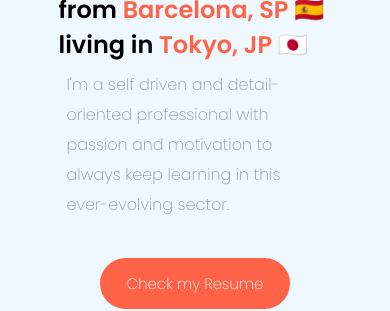
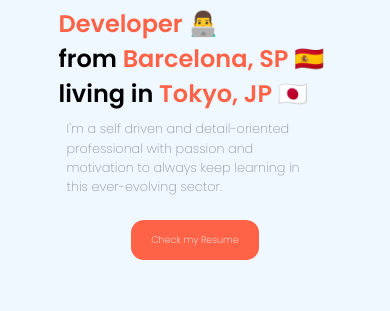
Before and after one commit to serginogal/react-portfolio, a React (Create React App) app: page / in a window 390 px wide. Shown: the part 541-852 px from the top of the page. Built offline with nearby package versions, Linux system fonts and the light colour scheme.

Commit message:
made button as separate component

```diff
--- /dev/null
+++ b/src/Components/Button/Button.css
@@ -0,0 +1,48 @@
+.btn {
+  width: 10rem;
+  margin-top: 2rem;
+  font-size: 1rem;
+  padding: 1rem 1.5rem;
+  border-radius: 1rem;
+  text-align: center;
+  overflow: hidden;
+  text-overflow: ellipsis;
+  cursor: pointer;
+}
+
+.btn:hover {
+  opacity: .9;
+}
+
+.btn:active {
+  opacity: .8;
+}
+
+.btn.btn-primary {
+  background-color: tomato;
+  color: #fff;
+}
+
+.btn.btn-secondary {
+  border: tomato 1px solid;
+  background-color: transparent;
+  color: tomato;
+}
+
+.btn.btn-secondary:hover {
+  opacity: .7;
+}
+
+.btn.btn-secondary:active {
+  opacity: .5;
+}
+
+@media only screen and (max-width: 768px) {
+  .btn {
+    font-size: .6rem;
+    width: 7rem;
+    margin-top: 1rem;
+    padding: .8rem .5rem;
+    border-radius: .8rem;
+  }
+}
--- /dev/null
+++ b/src/Components/Button/Button.js
@@ -0,0 +1,13 @@
+import './Button.css'
+import React from 'react'
+
+const Button = ({ text = 'btn_text', primary = true, onClick}) => {
+
+  return (
+    <div {...{onClick}} className={`btn ${primary? 'btn-primary' : 'btn-secondary'}`}>
+      <a>{text}</a>
+    </div>
+  )
+}
+
+export default Button
--- a/src/Components/LandingPage/LandingPage.css
+++ b/src/Components/LandingPage/LandingPage.css
@@ -23,22 +23,6 @@
   margin: .5rem !important;
 }
 
-.landing-text .btn {
-  width: 150px;
-  margin-top: 30px;
-  font-size: 1vw;
-  padding: 14px 20px;
-  background-color: tomato;
-  color: #fff;
-  border-radius: 45px;
-  text-align: center;
-}
-
-.landing-text a {
-  font-size: 15px;
-  color: #fff;
-}
-
 .landing-image img {
   width: 45vw;
 }
@@ -62,7 +46,8 @@
   }
 
   .landing-text h3 {
-    font-size: 1rem;
+    font-size: .8rem;
+    line-height: 1.2rem;
   }
 
   .landing-image img {
--- a/src/Components/LandingPage/LandingPage.js
+++ b/src/Components/LandingPage/LandingPage.js
@@ -1,5 +1,6 @@
 import './LandingPage.css'
 import React from 'react'
+import Button from '../Button/Button'
 
 const LandingPage = () => {
 
@@ -13,9 +14,7 @@ const LandingPage = () => {
         from <span className="highlight">Barcelona, SP 🇪🇸</span><br/>
         living in <span className="highlight">Tokyo, JP 🇯🇵</span></h1>
         <h3>I'm a self driven and detail-oriented professional with passion and motivation to always keep learning in this ever-evolving sector.</h3>
-        <div className="btn">
-          <a href="#">Check my Resume</a>
-        </div>
+        <Button onClick={() => alert('')} text={'Check my Resume'} />
       </div>
       <div className="landing-image">
         <img src={require('../../Assets/Images/Landing/landing-bg-1.png').default} alt="Landing Page Image" />
```
